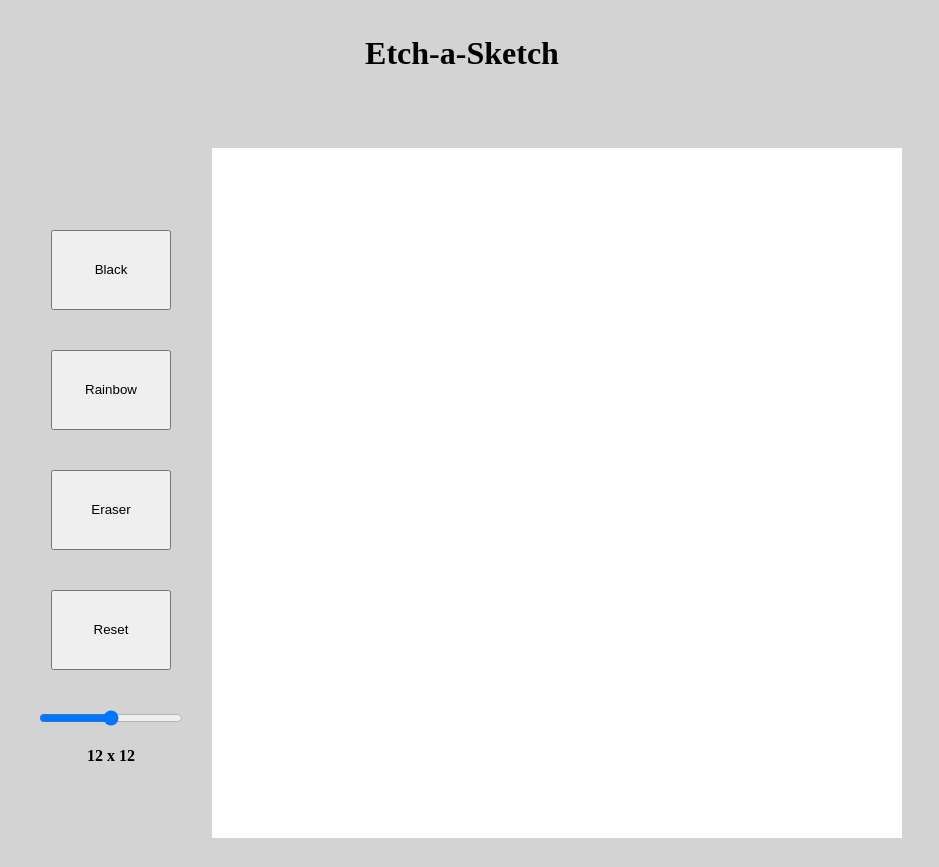
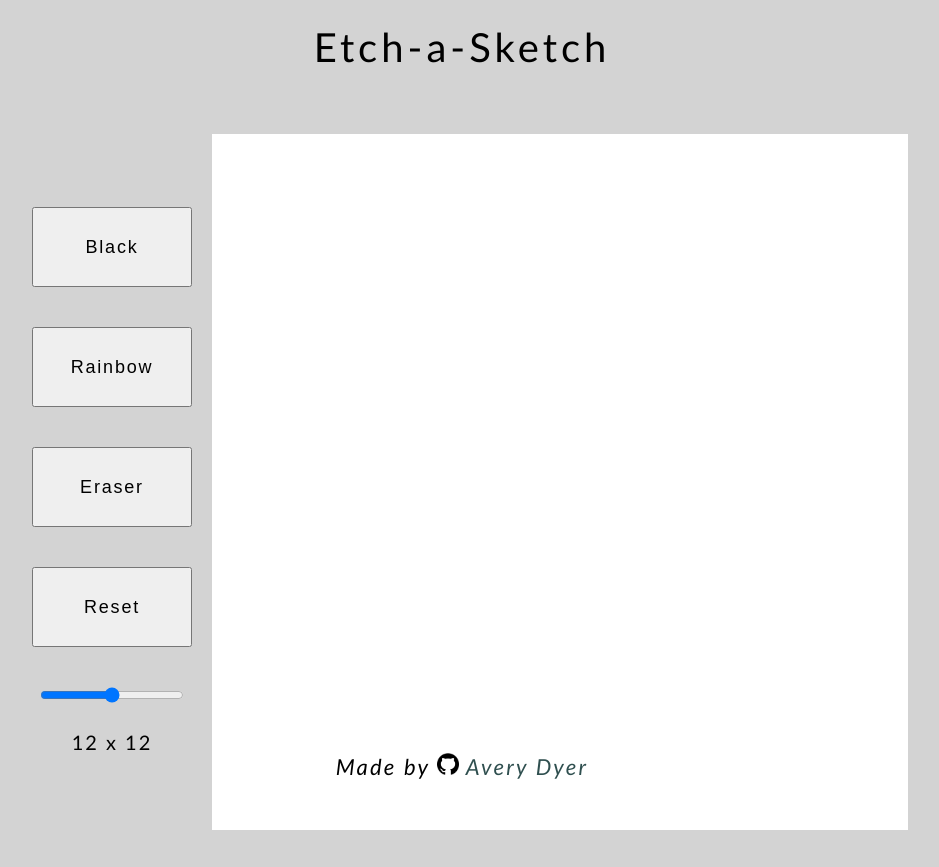
Before and after one commit to avedyer/etch-a-sketch, a plain HTML site: page index.html in a window 1280 px wide. Shown: the whole page, without its empty margins (178-1117 px from the left). After the commit the page ends 834 px from the top, so only its background shows below. Drawn offline with Linux system fonts and the light colour scheme.

Commit message:
chaged text style, added footer

```diff
--- a/index.html
+++ b/index.html
@@ -26,7 +26,9 @@
         </main>
 
         <footer>
-
+            Made by <a href="https://github.com/avedyer">
+                <img src="./imgs/github-logo.png"> Avery Dyer
+            </a>
         </footer>
     </body>
     <script src="./script.js"></script>
--- a/script.js
+++ b/script.js
@@ -35,7 +35,7 @@ let resize = function() {
     //pixelSize is changed as a function of canvasSize, shrunk slightly to avoid overflow.
     //only width value is used for calculations as canvas is a constant square.
 
-    let pixelSize = (canvasSize / pixelCount) - 1;
+    let pixelSize = Math.floor(canvasSize / pixelCount);
     pixels = document.querySelectorAll(".pixel")
     for (let pixel of pixels) {
         pixel.style.width = pixelSize + "px";
@@ -47,6 +47,7 @@ let resize = function() {
 
 let reformatCanvas = function() {
     pixelCount = range.value;
+
     //writes new pixels when canvas is reset.
 
     canvas.innerHTML = "";
@@ -59,7 +60,8 @@ let reformatCanvas = function() {
 
     pixels = document.querySelectorAll(".pixel")
     for (let pixel of pixels) {
-        //event listeners to change pixel color on mouseover
+
+        //adds event listeners to change pixel color on mouseover
 
         pixel.addEventListener("mouseover", function(){
             let color;
--- a/styles.css
+++ b/styles.css
@@ -5,15 +5,26 @@ body {
     margin: 0;
     overflow: hidden;
     text-align: center;
+    font-family: 'Trebuchet MS', 'Lucida Sans Unicode', 'Lucida Grande', 'Lucida Sans', Arial, sans-serif;
+}
+
+body * {
+    font-weight: lighter;
+    letter-spacing: .1em;
 }
 
 h1 {
-    line-height: 2;
+    line-height: 1;
+    font-size: 40px;
+}
+
+h4 {
+    font-size: 20px;
 }
 
 main {
     background-color: lightgray;
-    height: 90vh;
+    height: 80vh;
     display: flex;
     flex-wrap: wrap;
     flex-direction: row-reverse;
@@ -26,8 +37,9 @@ main {
 
 button {
     height: 80px;
-    width: 120px;
+    width: 160px;
     margin: 20px auto 20px auto;
+    font-size: 18px;
 }
 
 .pixel {
@@ -46,7 +58,6 @@ button {
     flex-wrap: wrap;
     justify-content: flex-start;
     align-content: flex-start;
-    border: 1px solid lightgray;
 }
 
 .options {
@@ -68,6 +79,34 @@ button {
     width: 80%;
     max-width: 250px;
     margin: 20px auto 0px auto;
+}
+
+footer {
+    font-size: 22px;
+    position: absolute;
+    bottom: 0;
+    width: 100%;
+    line-height: 3;
+    text-align: center;
+    font-style: italic;
+}
+
+footer img {
+    width: 1em;
+    height: 1em;
+}
+
+a {
+    color: darkslategrey;
+    text-decoration: none;
+}
+
+a:hover {
+    text-decoration: underline;
+}
+
+a:visited {
+    color: darkslategrey;
 }
 
 @media (max-width: 961px) {
```
Also changed, not shown: imgs/github-logo.png (added).
